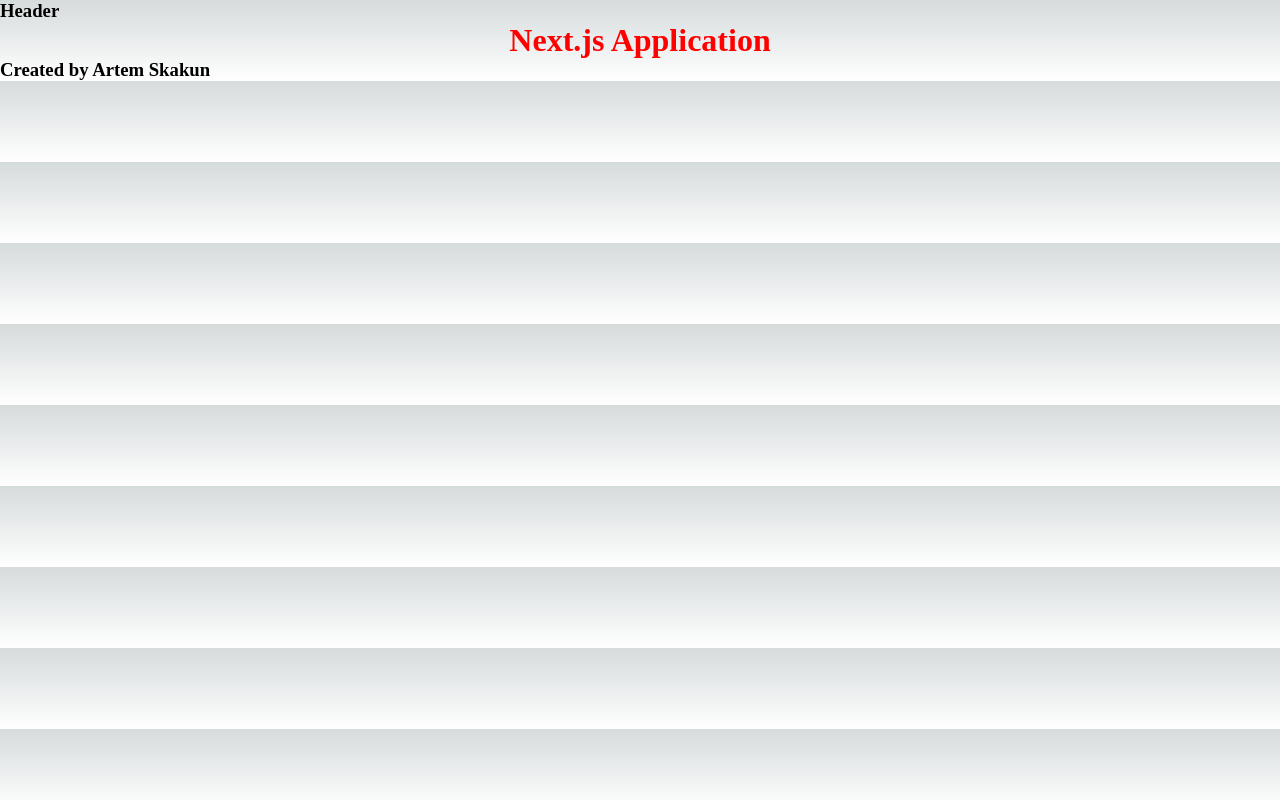
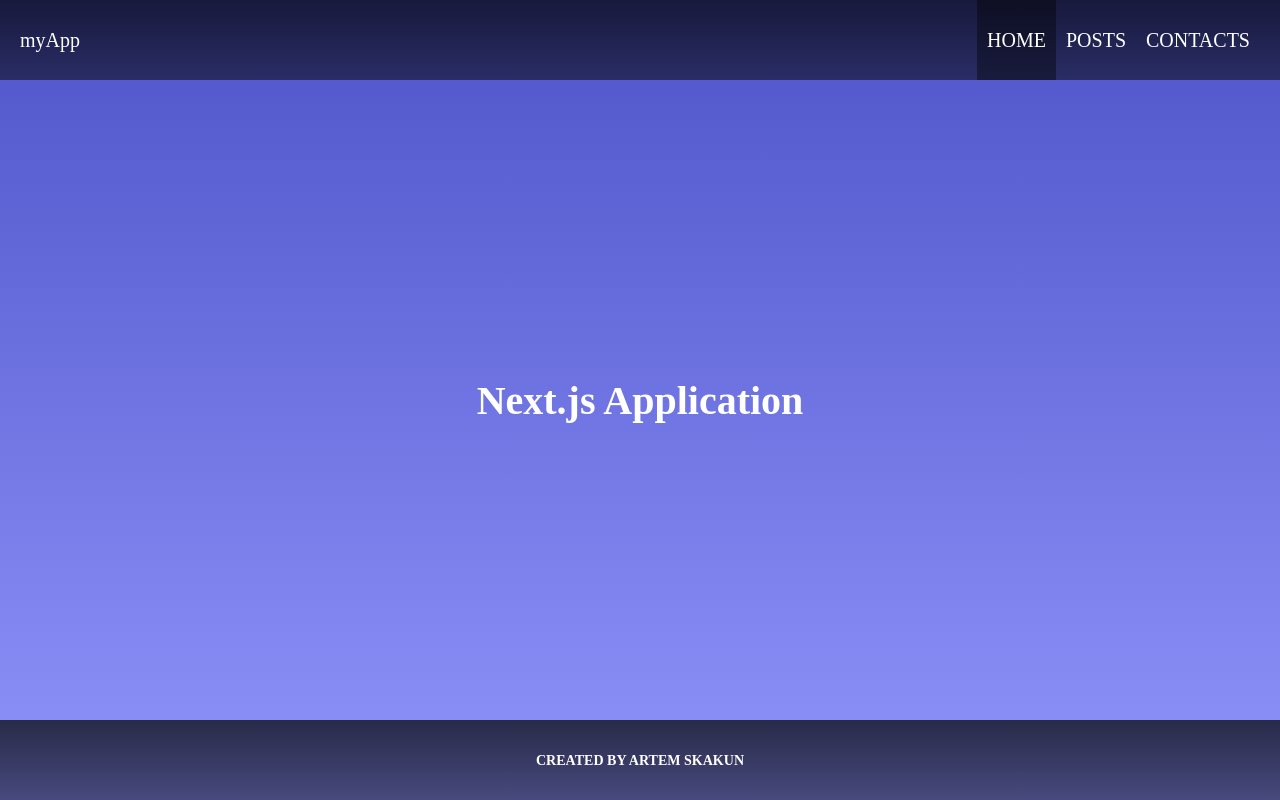
Before and after one commit to tema-skakun/next_js, a Next.js app: page / in a window 1280 px wide. Built offline with nearby package versions, Linux system fonts and the light colour scheme.

Commit message:
feat: adds navigation buttons and redirection from error page

```diff
--- a/components/Header.js
+++ b/components/Header.js
@@ -1,8 +1,8 @@
-import Heading from "@/components/Heading";
+import Navbar from "@/components/Navbar";
 
 const Header = () => (
   <header>
-    <Heading tag="h3" text="Header" />
+    <Navbar />
   </header>
 );
 
--- /dev/null
+++ b/components/Navbar.js
@@ -0,0 +1,30 @@
+import {usePathname} from "next/navigation"
+import Link from "next/link";
+import styles from "@/styles/Navbar.module.scss";
+
+const navigation = [
+  { id: 1, title: 'Home', path: '/' },
+  { id: 2, title: 'Posts', path: '/posts' },
+  { id: 3, title: 'Contacts', path: '/contacts' },
+];
+
+const Navbar = () => {
+  const pathname = usePathname();
+
+  return (
+    <nav className={styles.nav}>
+      <div className={styles.logo}>
+        myApp
+      </div>
+      <div className={styles.links}>
+        {navigation.map(({ id, title, path }) => (
+          <Link key={id} href={path} className={pathname === path ? styles.active : null}>
+            {title}
+          </Link>
+        ))}
+      </div>
+    </nav>
+  )
+}
+
+export default Navbar;
--- /dev/null
+++ b/styles/404.module.scss
@@ -0,0 +1,7 @@
+.wrapper {
+  min-height: 100%;
+  display: flex;
+  justify-content: center;
+  align-items: center;
+  text-align: center;
+}
--- /dev/null
+++ b/styles/Navbar.module.scss
@@ -0,0 +1,26 @@
+.nav {
+  width: 100%;
+  height: 100%;
+  display: flex;
+  justify-content: space-between;
+  align-items: center;
+
+  .links {
+    height: 100%;
+  }
+
+  a {
+    height: 100%;
+    display: inline-flex;
+    align-items: center;
+    padding: 0 10px;
+    text-transform: uppercase;
+    color: #fff;
+    text-decoration: none;
+
+    &.active,
+    &:hover {
+      background-color: rgba(0, 0, 0, 0.4);
+    }
+  }
+}
--- a/styles/globals.scss
+++ b/styles/globals.scss
@@ -1,111 +1,51 @@
-:root {
-  --max-width: 1100px;
-  --border-radius: 12px;
-  --font-mono: ui-monospace, Menlo, Monaco, "Cascadia Mono", "Segoe UI Mono",
-    "Roboto Mono", "Oxygen Mono", "Ubuntu Monospace", "Source Code Pro",
-    "Fira Mono", "Droid Sans Mono", "Courier New", monospace;
-
-  --foreground-rgb: 0, 0, 0;
-  --background-start-rgb: 214, 219, 220;
-  --background-end-rgb: 255, 255, 255;
-
-  --primary-glow: conic-gradient(
-    from 180deg at 50% 50%,
-    #16abff33 0deg,
-    #0885ff33 55deg,
-    #54d6ff33 120deg,
-    #0071ff33 160deg,
-    transparent 360deg
-  );
-  --secondary-glow: radial-gradient(
-    rgba(255, 255, 255, 1),
-    rgba(255, 255, 255, 0)
-  );
-
-  --tile-start-rgb: 239, 245, 249;
-  --tile-end-rgb: 228, 232, 233;
-  --tile-border: conic-gradient(
-    #00000080,
-    #00000040,
-    #00000030,
-    #00000020,
-    #00000010,
-    #00000010,
-    #00000080
-  );
-
-  --callout-rgb: 238, 240, 241;
-  --callout-border-rgb: 172, 175, 176;
-  --card-rgb: 180, 185, 188;
-  --card-border-rgb: 131, 134, 135;
-}
-
-@media (prefers-color-scheme: dark) {
-  :root {
-    --foreground-rgb: 255, 255, 255;
-    --background-start-rgb: 0, 0, 0;
-    --background-end-rgb: 0, 0, 0;
-
-    --primary-glow: radial-gradient(rgba(1, 65, 255, 0.4), rgba(1, 65, 255, 0));
-    --secondary-glow: linear-gradient(
-      to bottom right,
-      rgba(1, 65, 255, 0),
-      rgba(1, 65, 255, 0),
-      rgba(1, 65, 255, 0.3)
-    );
-
-    --tile-start-rgb: 2, 13, 46;
-    --tile-end-rgb: 2, 5, 19;
-    --tile-border: conic-gradient(
-      #ffffff80,
-      #ffffff40,
-      #ffffff30,
-      #ffffff20,
-      #ffffff10,
-      #ffffff10,
-      #ffffff80
-    );
-
-    --callout-rgb: 20, 20, 20;
-    --callout-border-rgb: 108, 108, 108;
-    --card-rgb: 100, 100, 100;
-    --card-border-rgb: 200, 200, 200;
-  }
-}
-
-* {
-  box-sizing: border-box;
+html,
+body {
   padding: 0;
   margin: 0;
 }
 
-html,
 body {
-  max-width: 100vw;
-  overflow-x: hidden;
+  background: linear-gradient(to bottom, #4e54c8, #8f94fb);
+  color: #fff;
+  font-size: 20px;
 }
 
-body {
-  color: rgb(var(--foreground-rgb));
-  background: linear-gradient(
-      to bottom,
-      transparent,
-      rgb(var(--background-end-rgb))
-    )
-    rgb(var(--background-start-rgb));
+#__next {
+  min-height: 100vh;
+  display: grid;
+  grid-auto-rows: auto 1fr auto;
 }
 
-a {
-  color: inherit;
-  text-decoration: none;
+main {
+  padding: 20px;
 }
 
-@media (prefers-color-scheme: dark) {
-  html {
-    color-scheme: dark;
-  }
+header,
+footer {
+  min-height: 80px;
 }
 
-h1 {
-  color: #ff0000;
+header {
+  background-image: linear-gradient(
+                  to bottom,
+                  rgba(0, 0, 0, 0.7),
+                  rgba(0, 0, 0, 0.5)
+  );
+  display: flex;
+  align-items: center;
+  padding: 0 20px;
 }
+
+footer {
+  background-image: linear-gradient(
+                  to bottom,
+                  rgba(0, 0, 0, 0.7),
+                  rgba(0, 0, 0, 0.5)
+  );
+  text-align: center;
+  font-size: 12px;
+  display: flex;
+  justify-content: center;
+  align-items: center;
+  text-transform: uppercase;
+}
```
Also changed, not shown: pages/404.js (+22 -6 lines).
